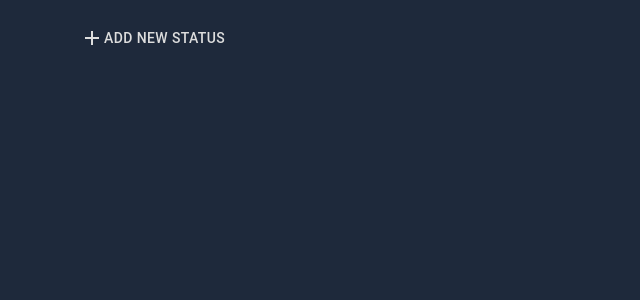
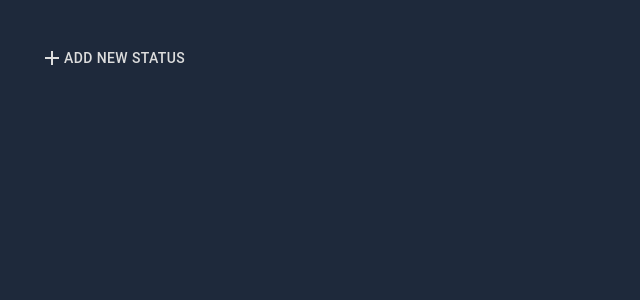
Before and after one commit to AlirezaZandi/todo-github, a React (Create React App) app: page / in a window 1280 px wide. Shown: the top 300 px of the page, without its empty margins (0-640 px from the left). Built offline with nearby package versions, Linux system fonts and the light colour scheme.

Commit message:
fix body scrolling

```diff
--- a/src/components/TodoStatus.jsx
+++ b/src/components/TodoStatus.jsx
@@ -68,7 +68,7 @@ const TodoStatus = ({ id }) => {
             <Paper
               elevation={5}
               sx={{
-                height: "95%",
+                height: "100%",
                 maxWidth: "400px",
                 width: "80vw",
                 display: "flex",
--- a/src/components/TodoStstusList.jsx
+++ b/src/components/TodoStstusList.jsx
@@ -73,6 +73,10 @@ const TodoStstusList = () => {
       <Reorder.Group
         style={{
           width: "100%",
+          margin: 0,
+          height: "100vh",
+          display: "flex",
+          alignItems: "center",
         }}
         axis="x"
         values={todoStatus}
@@ -81,17 +85,16 @@ const TodoStstusList = () => {
           dispatch(updateTodoStatusOrder({ newOrder }));
         }}>
         <Box
-          height="95%"
           sx={{
             display: "flex",
             justifyContent: "flex-start",
             gap: "1rem",
-            alignItems: "flex-start",
-            width: "95%",
-            paddingInline: { xs: "0", md: "2rem" },
-            overflow: "auto",
+            alignItems: "center",
+            width: "100%",
+            paddingInline: { xs: ".5rem", md: "2rem" },
+            overflow: "overlay",
             listStyle: "none",
-            height: "95vh",
+            height: { xs: "98%", md: "90%" },
             "& > *": {
               flexShrink: 0,
             },
--- a/src/index.css
+++ b/src/index.css
@@ -1,3 +1,11 @@
+*,
+*::after,
+*::before {
+  box-sizing: border-box;
+  margin: 0;
+  padding: 0;
+}
+
 body {
   margin: 0;
   font-family: -apple-system, BlinkMacSystemFont, "Segoe UI", "Roboto", "Oxygen",
```
